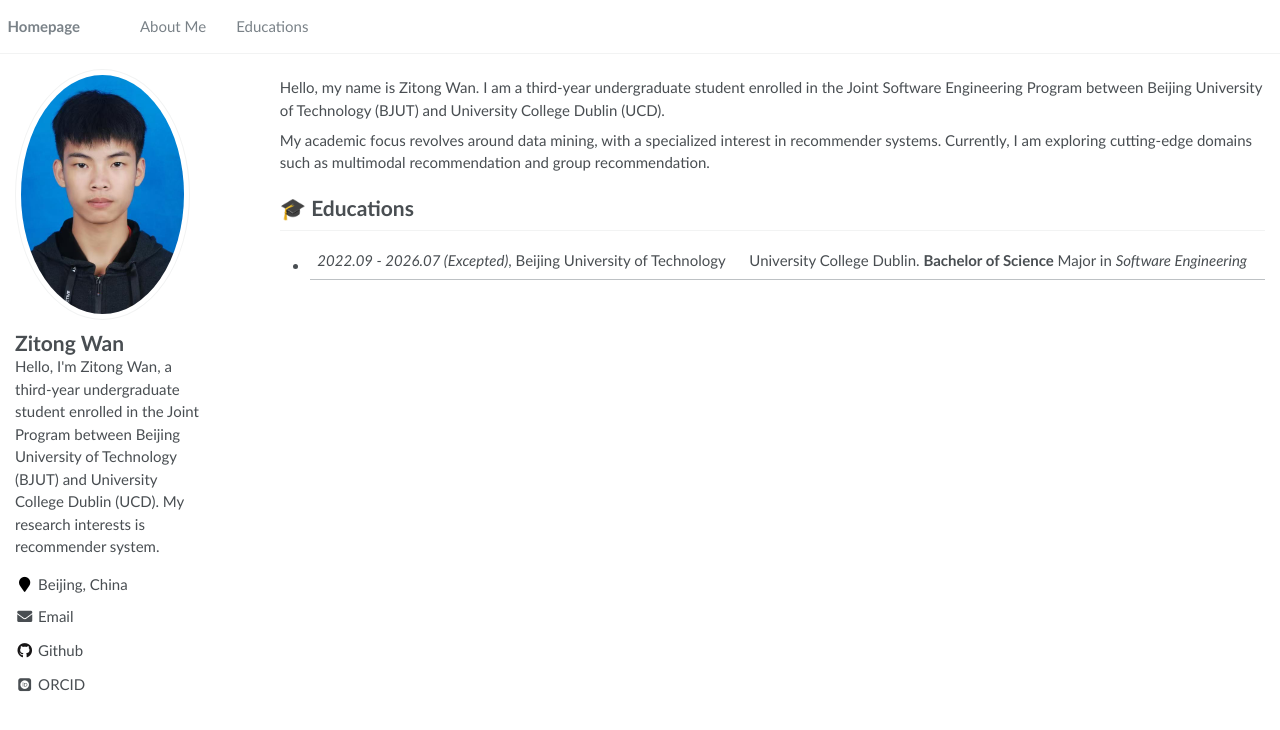
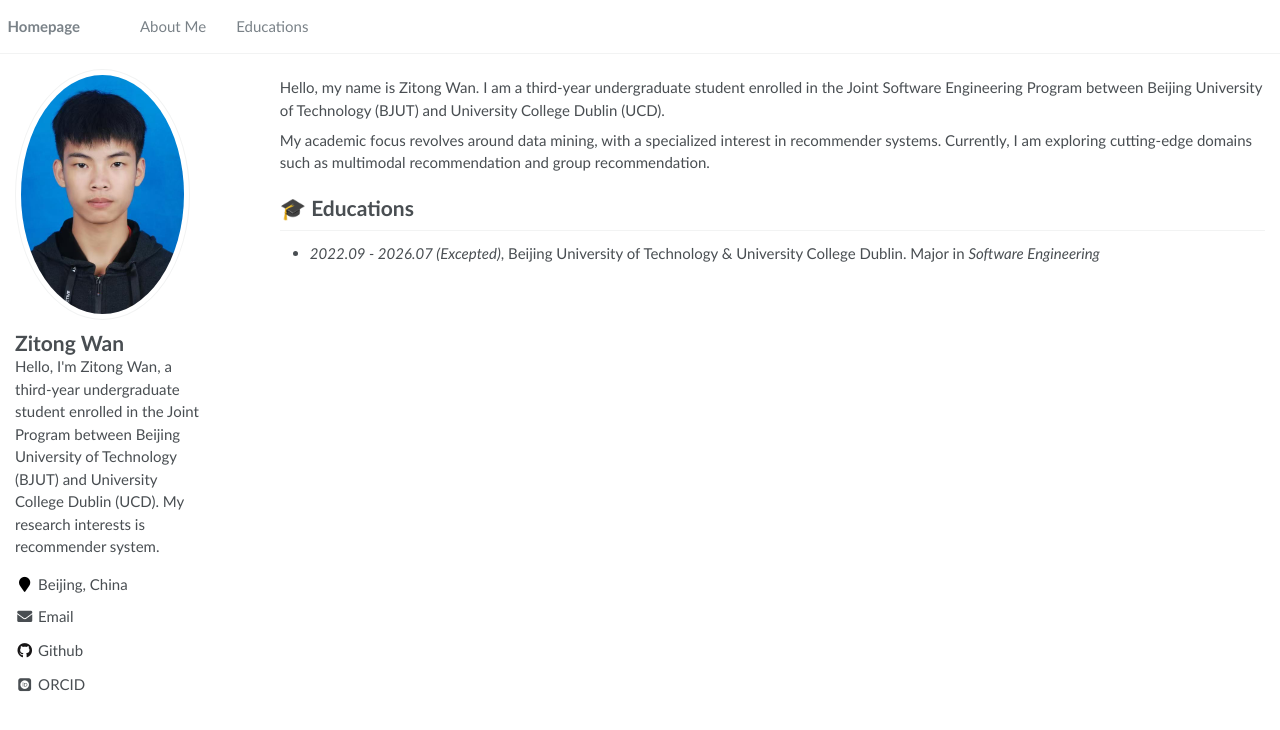
Before and after one commit to ZitongWan/ZitongWan.github.io, a Jekyll site: the page built from _pages/about.md, in a window 1280 px wide. Shown: the top 730 px of the page. Built offline with Jekyll 4.4.1, drawn with Linux system fonts in a browser that asks for light colours; some web fonts are replaced.

Commit message:
update github.io files

```diff
--- a/_pages/about.md
+++ b/_pages/about.md
@@ -25,4 +25,4 @@ My academic focus revolves around data mining, with a specialized interest in re
 
 
 # 🎓 Educations
-- *2022.09 - 2026.07 (Excepted)*, Beijing University of Technology | University College Dublin. **Bachelor of Science** Major in *Software Engineering*
+- *2022.09 - 2026.07 (Excepted)*, Beijing University of Technology & University College Dublin. Major in *Software Engineering*
```
Also changed, not shown: docs/about_zh.md (+1 -1 lines).
